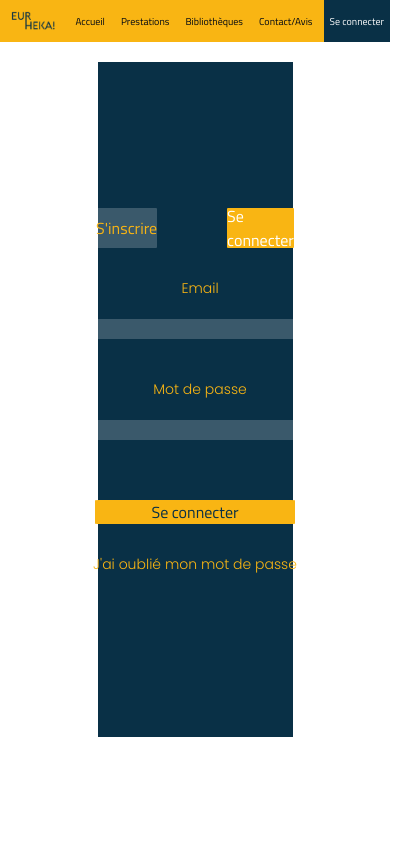
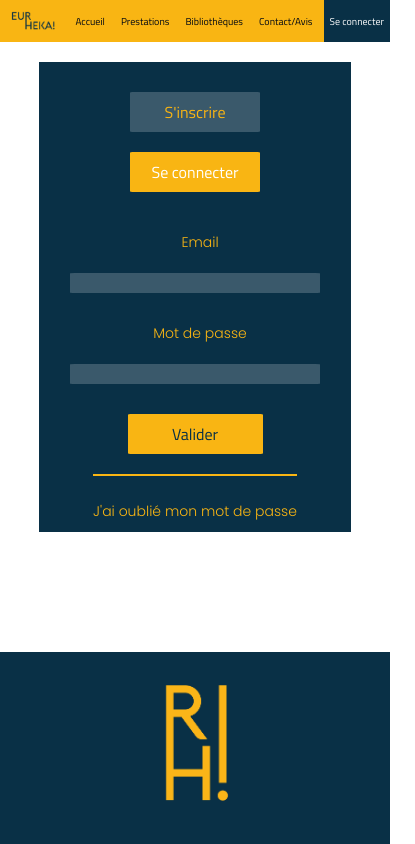
Before and after one commit to WildCodeSchool/remote2q4-21-p3-eurheka-front, a React (Create React App) app: page /login in a window 390 px wide. Both pictures are taken after a click on the element "Se connecter". Shown: the top 844 px of the page, 415 px wide, since content can reach past the window. Built offline with nearby package versions, Linux system fonts and the light colour scheme; no server answers.

Commit message:
mobile until 390 ok signin & retreive

```diff
--- a/src/components/log-forms/Log.css
+++ b/src/components/log-forms/Log.css
@@ -56,3 +56,33 @@
     margin-left: 35px;
     margin-right: 35px;
 }
+
+@media screen and (max-width: 390px) {
+    .connection-form {
+        width: 80%;
+        height: 100%;
+        display: flex;
+        flex-direction: column;
+    }
+
+    .form-container {
+        width: 100%;
+        height: 100%;
+        display: flex;
+    }
+
+    .btn-container {
+        width: 90%;
+        display: flex;
+        flex-direction: column;
+        margin: 20px;
+    }
+}
+
+@media screen and (min-width: 391px) and (max-width: 767px) {
+
+}
+
+@media screen and (min-width: 768px) and (max-width: 1024px) {
+
+}
--- a/src/components/log-forms/SignInForm.css
+++ b/src/components/log-forms/SignInForm.css
@@ -39,8 +39,8 @@
     margin-left: 10px;
 }
 
-.input-bigger {
-    width: 150px;
+.input-bigger-in {
+    width: 400px;
     height: 20px;
     background-color: rgba(255, 255, 255, 0.2);
     border-radius: 2%;
@@ -51,8 +51,9 @@
 .signIn-btn {
     background-color: var(--main-color-light-background);
     color: var(--main-color-dark-button);
-    width: 200px;
-    height: 60px;
+    width: 130px;
+    height: 40px;
+    padding: 5px;
     display: flex;
     flex-direction: column;
     align-items: center;
@@ -71,3 +72,42 @@
     font-weight: 300;
     margin: 10px;
 }
+
+@media screen and (max-width: 390px) {
+    .sign-in-email {
+        margin-bottom: 20px;
+        margin-top: 10px;
+    }
+
+    .input-bigger-in {
+        width: 250px;
+        height: 20px;
+        margin: 10px;
+    }
+
+    .signIn-btn {
+        width: 125px;
+        height: 30px;
+        margin: 10px;
+        margin-top: 0px;
+        margin-bottom: 0px;
+    }
+
+    .forgotLink {
+        font-size: 14px;
+        font-weight: 300;
+        margin: 10px;
+        margin-top: 20px;
+        padding-top: 25px;
+        border-top: 2px solid var(--main-color-light-text);
+    }
+
+}
+
+@media screen and (min-width: 391px) and (max-width: 767px) {
+
+}
+
+@media screen and (min-width: 768px) and (max-width: 1024px) {
+
+}
--- a/src/components/log-forms/SignInForm.jsx
+++ b/src/components/log-forms/SignInForm.jsx
@@ -75,7 +75,7 @@ const SignInForm = () => {
                     type="email"
                     name="email"
                     id="email"
-                    className="input-bigger"
+                    className="input-bigger-in"
                     onChange={(e) => setEmail(e.target.value)}
                     value={email} />
                     <div id="email-error" className="credential-error">{}</div>
@@ -86,12 +86,12 @@ const SignInForm = () => {
                     type="password"
                     name="password"
                     id="password"
-                    className="input-bigger"
+                    className="input-bigger-in"
                     onChange={(e) => setPassword(e.target.value)}
                     value={password} />
                     <div id="password-error" className="credential-error">{}</div>
                 </div>
-                <div onClick={handleLogin} value="Se connecter" className="signIn-btn">Se connecter</div>
+                <div onClick={handleLogin} value="Se connecter" className="signIn-btn">Valider</div>
                 <div onClick={handleModals} id="forgotPassword" className={forgotPassword ? "retreive-password forgotLink" : "forgotLink"}>J'ai oublié mon mot de passe</div>
                 {forgotPassword && <RetreivePassword />}
             </form>
--- a/src/components/log-forms/SignUpForm.css
+++ b/src/components/log-forms/SignUpForm.css
@@ -123,3 +123,12 @@
     margin: 10px;
     margin-top: 20px;
 }
+
+@media screen and (max-width: 390px) {
+    .input-bigger-up {
+        width: 250px;
+        height: 25px;
+        margin: 10px;
+    }
+
+}
--- a/src/components/log-forms/SignUpForm.jsx
+++ b/src/components/log-forms/SignUpForm.jsx
@@ -48,7 +48,7 @@ const SignUpForm = () => {
                 type="text"
                 name="email"
                 id="email"
-                className="input-bigger"
+                className="input-bigger-up"
                 onChange={(e) => setEmail(e.target.value)}
                 value={email}
                 />
--- a/src/components/log-forms/retreivePassword/RetreivePassword.css
+++ b/src/components/log-forms/retreivePassword/RetreivePassword.css
@@ -14,11 +14,6 @@
     height: 20px;
 }
 
-.put-email-text {
-    margin: 20px;
-    color: var(--main-color-light-title);
-}
-
 .send-password {
     width: 250px;
     height: 40px;
@@ -31,3 +26,23 @@
     color: var(--main-color-dark-text);
     text-align: center;
 }
+
+@media screen and (max-width: 390px) {
+    .RetreivePassword {
+        width: 100%;
+        height: 50%;
+        margin: 0px;
+    }
+
+    .put-email {
+        width: 250px;
+    }
+
+    .send-password {
+        width: 200px;
+        height: 20px;
+        margin-top: 20px;
+        padding: 5px;
+        font-size: 12px;
+    }
+}
--- a/src/components/log-forms/retreivePassword/RetreivePassword.jsx
+++ b/src/components/log-forms/retreivePassword/RetreivePassword.jsx
@@ -5,8 +5,7 @@ const RetreivePassword = () => {
 
     return (
         <div className='RetreivePassword'>
-          <div className="put-email-text">Entrez votre email ci-dessous :</div>
-          <input className='put-email'></input>
+          <input className='put-email' placeholder="Entrer mon email"></input>
           <div onClick="submit" className="send-password">Envoyer un mot de passe provisoire</div>
         </div>
     )
--- a/src/pages/login/Login.css
+++ b/src/pages/login/Login.css
@@ -17,3 +17,11 @@
     margin: 20px;
     background-color: var(--main-color-dark-background);
 }
+
+@media screen and (max-width: 390px) {
+    .login-box {
+        width: 80%;
+        flex-direction: column;
+        margin: 20px;
+    }
+}
```
